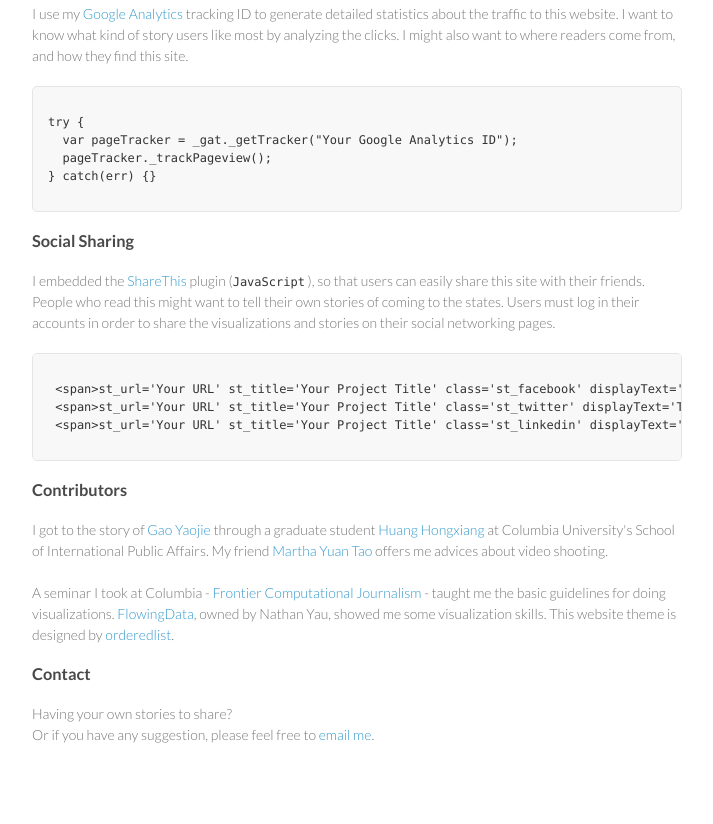
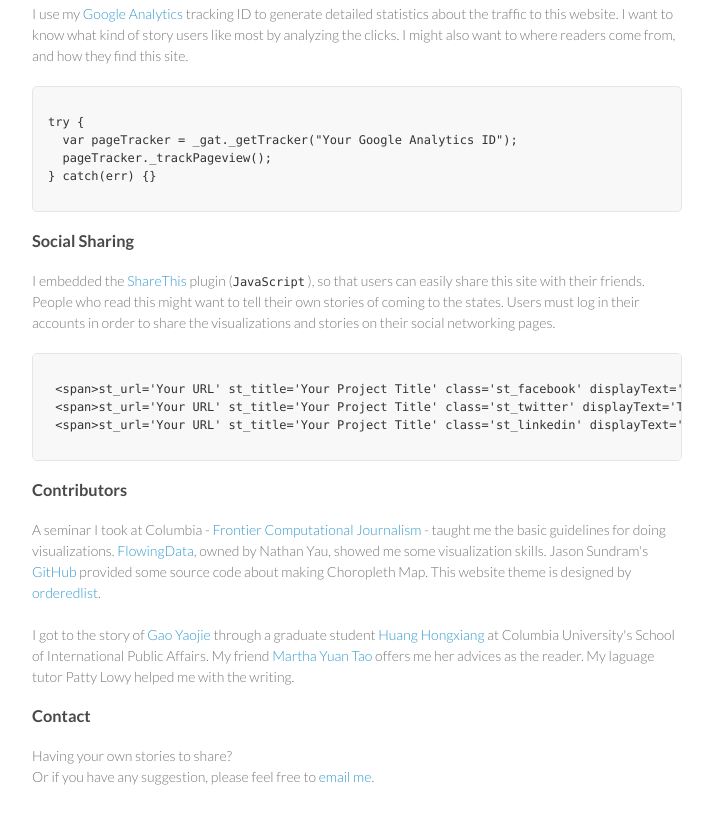
Before and after one commit to shujianbu/Master_Project_Columbia, a plain HTML site: page developer_notes.html in a window 1280 px wide. Shown: the part 1750-2574 px from the top of the page, without its empty margins (438-1151 px from the left). Drawn offline with Linux system fonts and the light colour scheme.

Commit message:
add some new info

```diff
--- a/developer_notes.html
+++ b/developer_notes.html
@@ -37,7 +37,7 @@
         </p>
 
         <h3>Paper  Prototype</h3>
-        <p>I drawed the prototype on paper. Possible visualizations include choropleth maps, bar charts, line charts, and sortable tables. Scroll bar is drawn on the graph in order to show the yearly changes. Prototyping serves to provide specifications for a real, working system rather than a theoretical one. It helps me to think about the UI and functions. </br>
+        <p>I drawn the prototype on paper. Possible visualizations include choropleth maps, bar charts, line charts, and sortable tables. Scroll bar is drawn on the graph in order to show the yearly changes. Prototyping serves to provide specifications for a real, working system rather than a theoretical one. It helps me to think about the UI and functions. </br>
         </br>
         <img src="images/prototype.png" width="550px"></p>
 
@@ -90,9 +90,11 @@ try {
 
         <h3>Contributors</h3>
 
-        <p>I got to the story of <a href="http://en.wikipedia.org/wiki/Gao_Yaojie" class="user-mention">Gao Yaojie</a> through a graduate student <a href="http://www.facebook.com/hongxiang.huang.5?fref=ts" class="user-mention">Huang Hongxiang</a> at Columbia University's School of International Public Affairs. My friend <a href="https://twitter.com/MarthayTao">Martha Yuan Tao</a> offers me advices about video shooting.</br>
-        </br>
-        A seminar I took at Columbia - <a href="http://www.compjournalism.com">Frontier Computational Journalism</a> - taught me the basic guidelines for doing visualizations. <a href="http://flowingdata.com/">FlowingData</a>, owned by Nathan Yau, showed me some visualization skills. This website theme is designed by <a href="https://github.com/orderedlist">orderedlist</a>.
+        <p>
+        A seminar I took at Columbia - <a href="http://www.compjournalism.com">Frontier Computational Journalism</a> - taught me the basic guidelines for doing visualizations. <a href="http://flowingdata.com/">FlowingData</a>, owned by Nathan Yau, showed me some visualization skills. Jason Sundram's <a href="https://github.com/jsundram">GitHub</a> provided some source code about making Choropleth Map. This website theme is designed by <a href="https://github.com/orderedlist">orderedlist</a>.
+        </br></br>
+        I got to the story of <a href="http://en.wikipedia.org/wiki/Gao_Yaojie" class="user-mention">Gao Yaojie</a> through a graduate student <a href="http://www.facebook.com/hongxiang.huang.5?fref=ts" class="user-mention">Huang Hongxiang</a> at Columbia University's School of International Public Affairs. My friend <a href="https://twitter.com/MarthayTao">Martha Yuan Tao</a> offers me her advices as the reader. My laguage tutor Patty Lowy helped me with the writing. </br>
+
         </p>
 
         <h3>Contact</h3>
```
